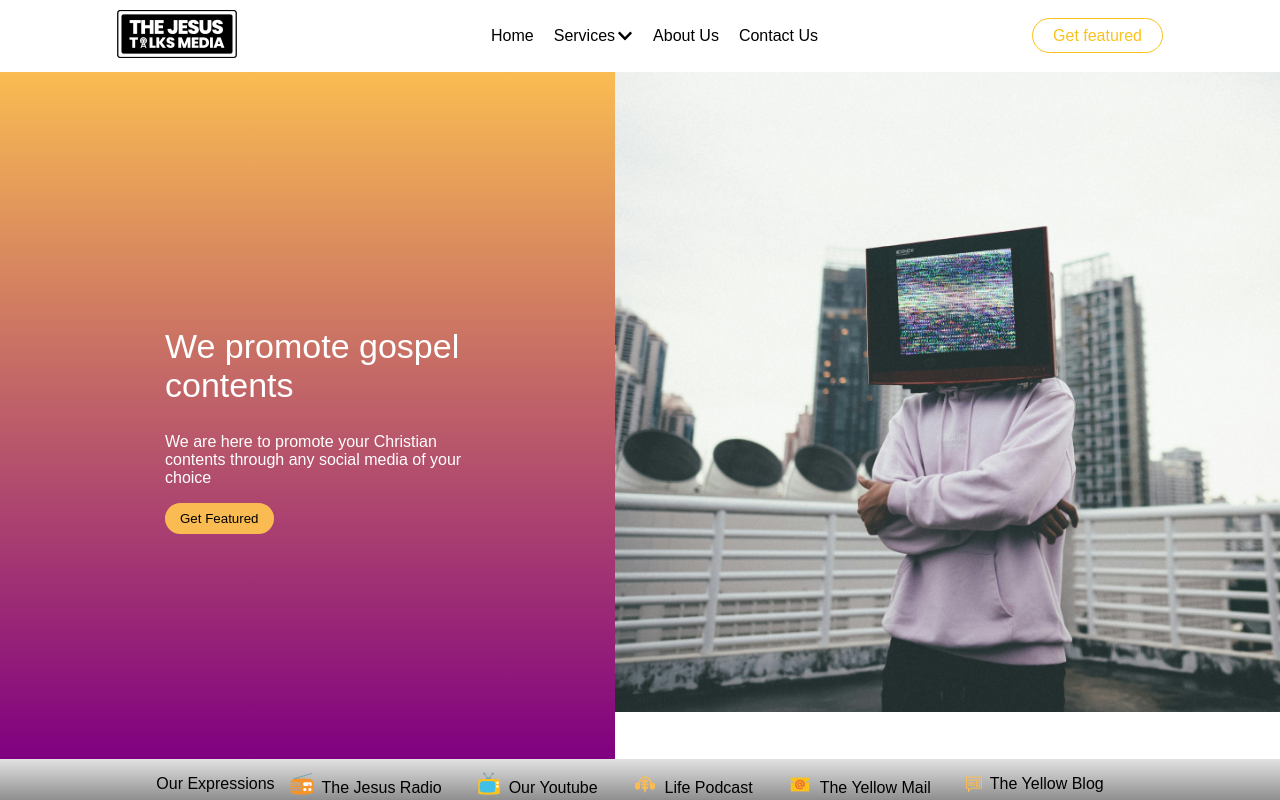
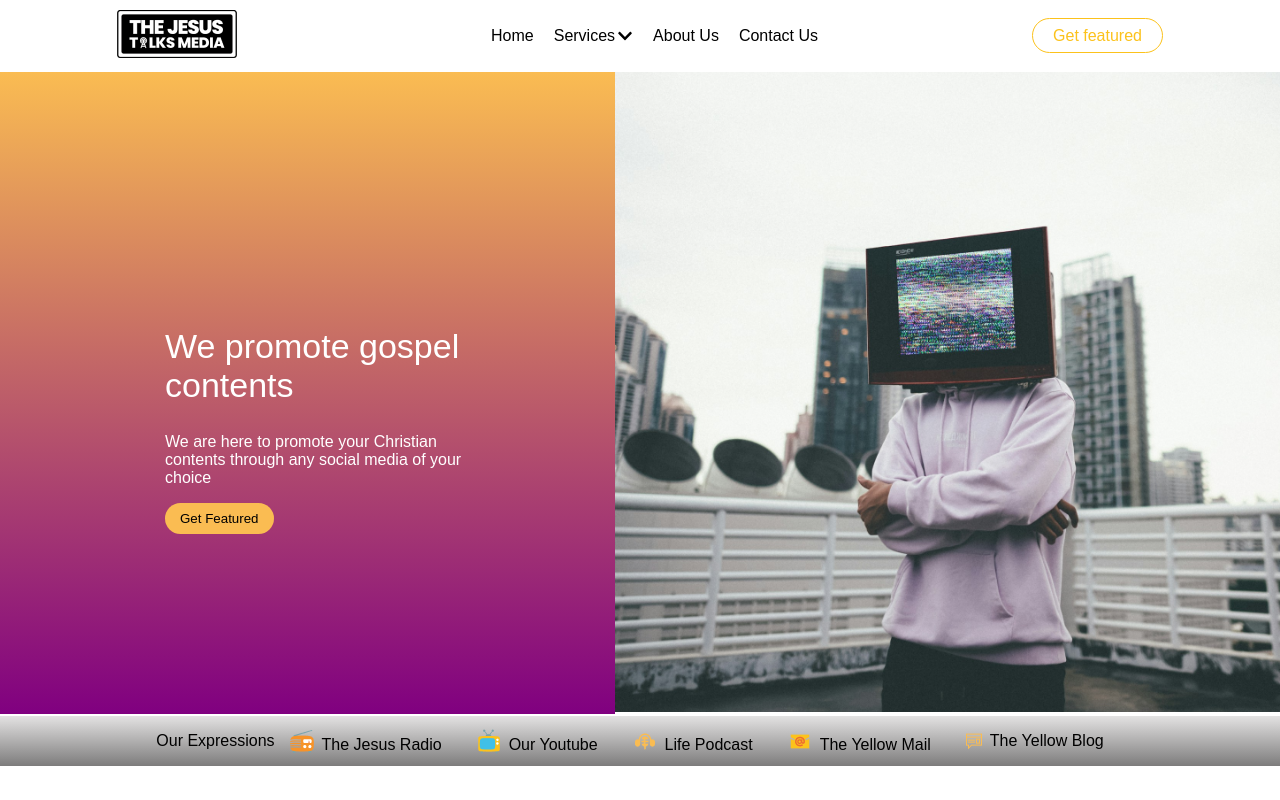
Before and after one commit to Onward100/jtm-app, a React (Vite) app in the folder jtm/: page / in a window 1280 px wide. Shown: the top 800 px of the page. Built offline with nearby package versions, Linux system fonts and the light colour scheme.

Commit message:
commit changes

```diff
--- a/jtm/src/pages/Home/Home.css
+++ b/jtm/src/pages/Home/Home.css
@@ -368,7 +368,7 @@
   }
   .background-left {
     width: 50%;
-    height: auto;
+    height: 79vh;
   }
   .background-right img {
     width: 100%;
```
